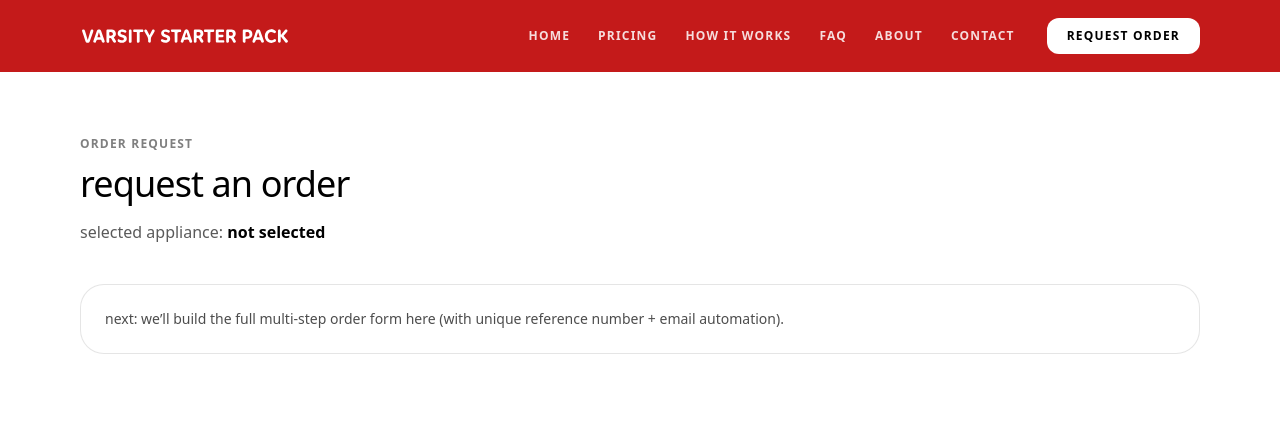
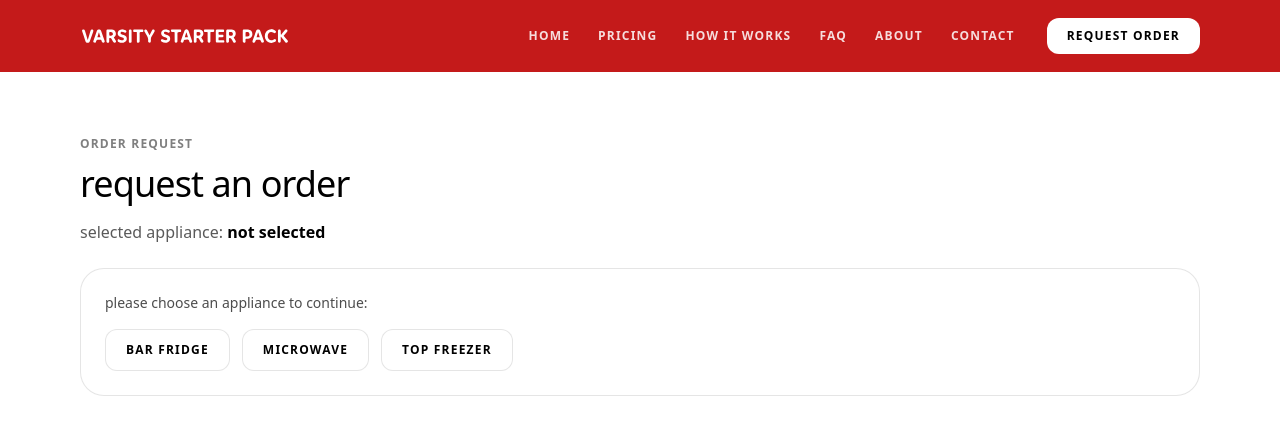
Before and after one commit to MilkCyberCreatives/varsity-starter-pack, a Next.js app: page /order in a window 1280 px wide. Shown: the top 434 px of the page. Built offline with nearby package versions, Linux system fonts and the light colour scheme.

Commit message:
make order page validate and use appliance query param

```diff
--- a/app/order/page.tsx
+++ b/app/order/page.tsx
@@ -1,19 +1,31 @@
 import MainHeader from "@/components/layout/MainHeader";
+import Link from "next/link";
+
+type ApplianceSlug = "bar-fridge" | "microwave" | "top-freezer";
 
 type Props = {
   searchParams?: { appliance?: string };
 };
 
-function prettyAppliance(value?: string) {
-  if (!value) return "not selected";
-  if (value === "bar-fridge") return "BAR FRIDGE";
-  if (value === "microwave") return "MICROWAVE";
-  if (value === "top-freezer") return "TOP FREEZER";
-  return value.toUpperCase();
+const APPLIANCES: Record<
+  ApplianceSlug,
+  { label: string; monthly: string; deposit: string }
+> = {
+  "bar-fridge": { label: "BAR FRIDGE", monthly: "R250 / MONTH", deposit: "R400 refundable deposit" },
+  microwave: { label: "MICROWAVE", monthly: "R160 / MONTH", deposit: "R300 refundable deposit" },
+  "top-freezer": { label: "TOP FREEZER", monthly: "R360 / MONTH", deposit: "R600 refundable deposit" },
+};
+
+function toApplianceSlug(value?: string): ApplianceSlug | null {
+  if (!value) return null;
+  const v = value.trim().toLowerCase();
+  if (v === "bar-fridge" || v === "microwave" || v === "top-freezer") return v;
+  return null;
 }
 
 export default function OrderPage({ searchParams }: Props) {
-  const selected = prettyAppliance(searchParams?.appliance);
+  const slug = toApplianceSlug(searchParams?.appliance);
+  const selected = slug ? APPLIANCES[slug] : null;
 
   return (
     <main className="min-h-screen bg-white">
@@ -28,15 +40,84 @@ export default function OrderPage({ searchParams }: Props) {
           request an order
         </h1>
 
+        {/* Selected appliance summary */}
         <p className="mt-4 max-w-2xl text-base text-black/65">
-          selected appliance: <span className="font-semibold text-black">{selected}</span>
+          selected appliance:{" "}
+          <span className="font-semibold text-black">
+            {selected ? selected.label : "not selected"}
+          </span>
         </p>
 
-        <div className="mt-10 rounded-3xl border border-black/10 bg-white p-6">
-          <p className="text-sm text-black/70">
-            next: we’ll build the full multi-step order form here (with unique reference number + email automation).
-          </p>
-        </div>
+        {/* If invalid or missing, guide user */}
+        {!selected && (
+          <div className="mt-6 rounded-3xl border border-black/10 bg-white p-6">
+            <p className="text-sm text-black/70">
+              please choose an appliance to continue:
+            </p>
+
+            <div className="mt-4 flex flex-col gap-3 sm:flex-row">
+              {(
+                Object.keys(APPLIANCES) as Array<keyof typeof APPLIANCES>
+              ).map((k) => (
+                <Link
+                  key={k}
+                  href={`/order?appliance=${k}`}
+                  className="inline-flex items-center justify-center rounded-xl border border-black/10 bg-white px-5 py-3 text-xs font-semibold tracking-widest text-black transition hover:bg-black/5"
+                >
+                  {APPLIANCES[k].label}
+                </Link>
+              ))}
+            </div>
+
+            {searchParams?.appliance && !slug && (
+              <p className="mt-4 text-xs text-black/50">
+                we couldn’t recognise “{searchParams.appliance}”. please select
+                one of the options above.
+              </p>
+            )}
+          </div>
+        )}
+
+        {/* If selected, show the pricing snapshot (useful + confirms logic works) */}
+        {selected && (
+          <div className="mt-10 rounded-3xl border border-black/10 bg-white p-6">
+            <p className="text-sm text-black/70">
+              you selected <span className="font-semibold text-black">{selected.label}</span>.
+            </p>
+
+            <div className="mt-4 grid gap-3 sm:grid-cols-2">
+              <div className="rounded-2xl border border-black/10 bg-white px-4 py-3">
+                <p className="text-xs font-semibold tracking-widest text-black/50">
+                  MONTHLY
+                </p>
+                <p className="mt-1 text-sm font-semibold text-black">{selected.monthly}</p>
+              </div>
+
+              <div className="rounded-2xl border border-black/10 bg-white px-4 py-3">
+                <p className="text-xs font-semibold tracking-widest text-black/50">
+                  DEPOSIT
+                </p>
+                <p className="mt-1 text-sm font-semibold text-black">{selected.deposit}</p>
+              </div>
+            </div>
+
+            <div className="mt-6 rounded-2xl border border-black/10 bg-white px-4 py-3">
+              <p className="text-sm text-black/70">
+                next: we’ll build the full multi-step order form here (with unique
+                reference number + email automation).
+              </p>
+            </div>
+
+            <div className="mt-5">
+              <Link
+                href="/how-it-works"
+                className="text-xs font-semibold tracking-widest text-black/60 underline underline-offset-4 hover:text-black"
+              >
+                view how it works
+              </Link>
+            </div>
+          </div>
+        )}
       </section>
     </main>
   );
```
